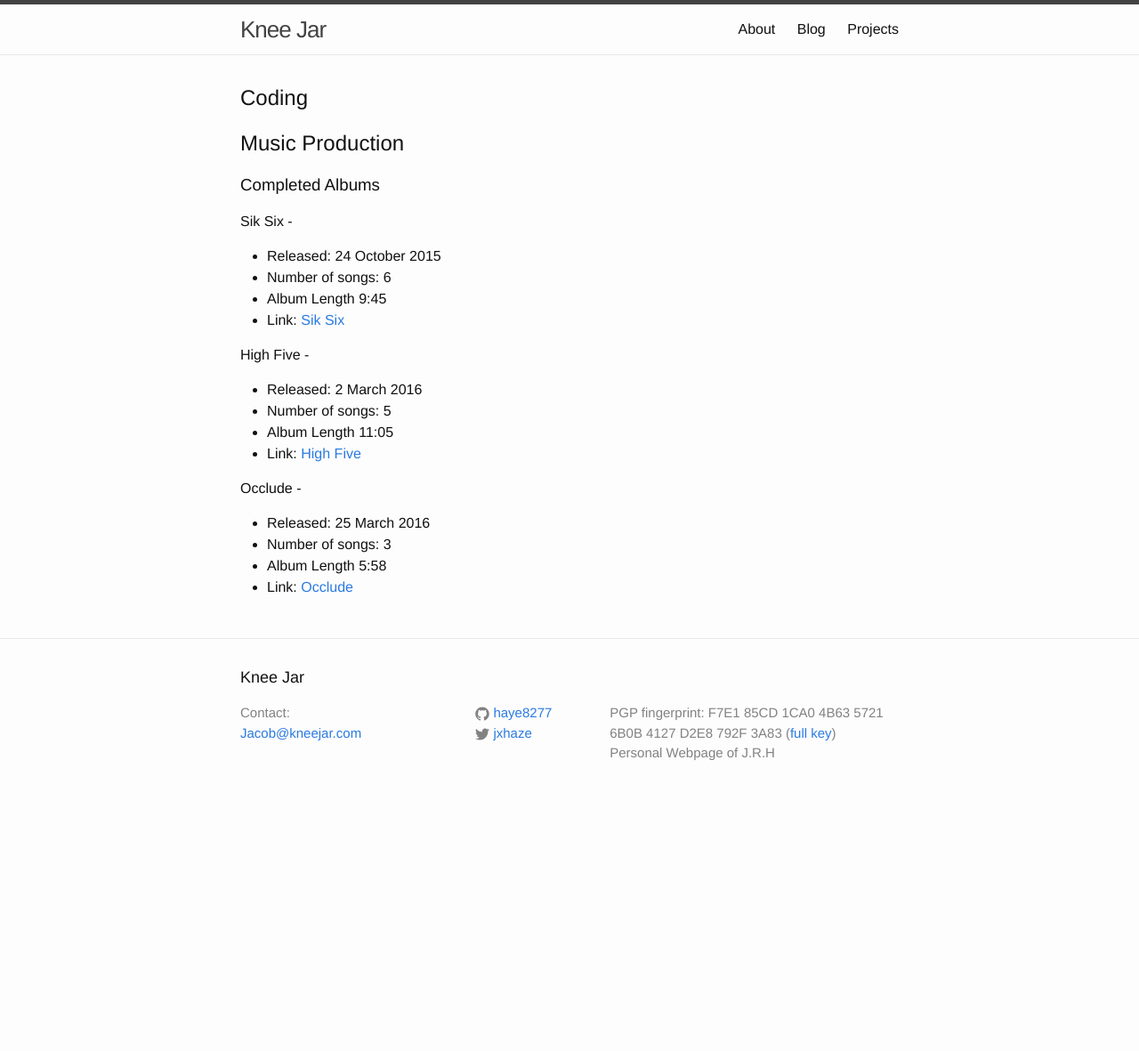
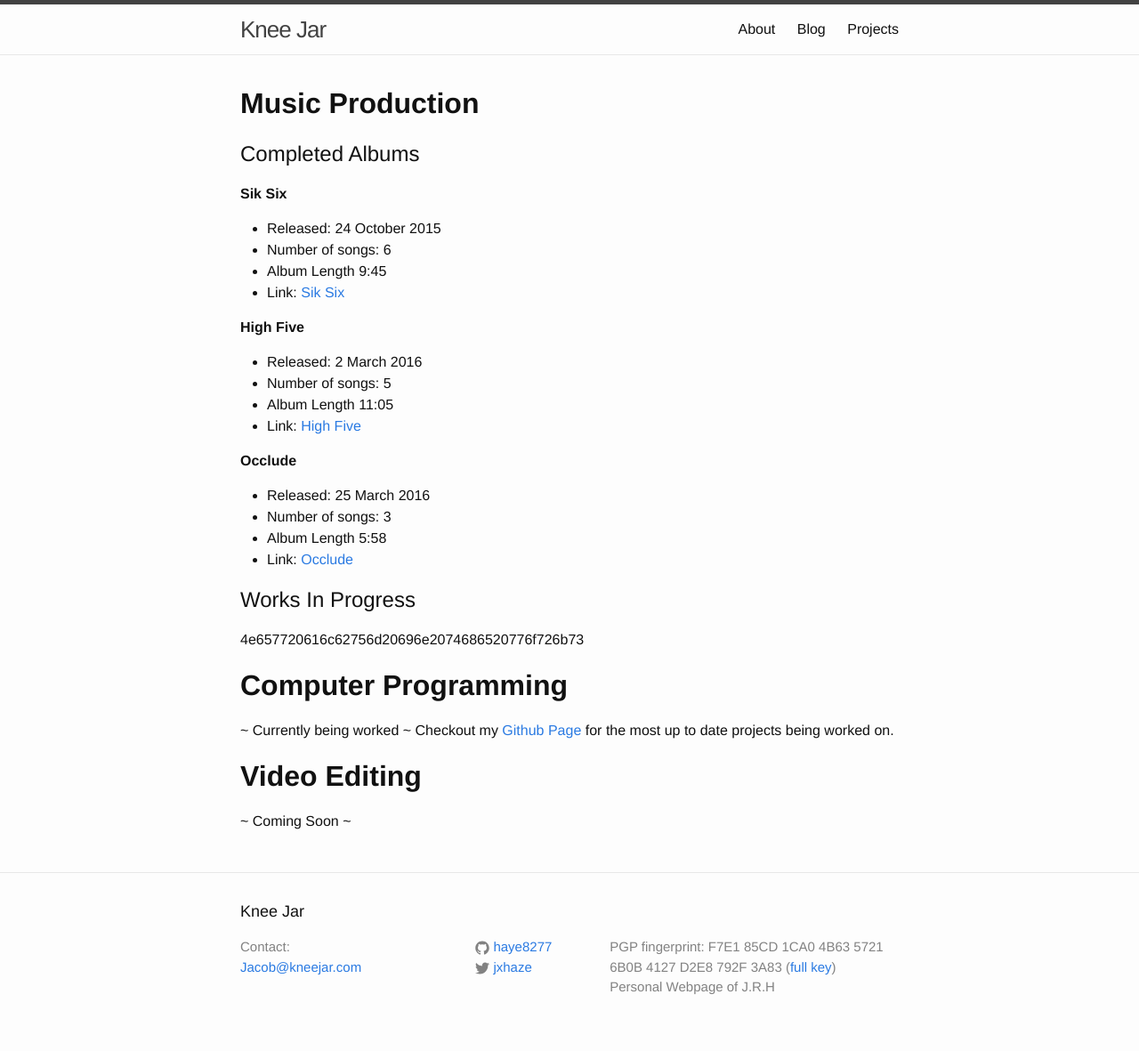
Before and after one commit to haye8277/haye8277.github.io, a Jekyll site: the page built from projects.md, in a window 1280 px wide. Shown: the whole page at 89% size. Built offline with Jekyll 4.4.1, drawn with Linux system fonts in a browser that asks for light colours; before the commit the page ends 918 px from its top, so only the background shows below that.

Commit message:
Update site info

```diff
--- a/projects.md
+++ b/projects.md
@@ -4,34 +4,42 @@ title: Projects
 permalink: /projects/
 ---
 
-## Coding
+# **Music Production**
 
 
+## Completed Albums
 
 
-## Music Production
-
-
-### Completed Albums
-
-
-Sik Six -
+**Sik Six**
 
 - Released: 24 October 2015
 - Number of songs: 6
 - Album Length 9:45
 - Link: [Sik Six](http://www.soundcloud.com/knee-jar/sets/sik-six)
 
-High Five -
+**High Five**
 
 - Released: 2 March 2016
 - Number of songs: 5
 - Album Length 11:05
 - Link: [High Five](http://www.soundcloud.com/knee-jar/sets/high-five)
 
-Occlude -
+**Occlude**
 
 - Released: 25 March 2016
 - Number of songs: 3
 - Album Length 5:58
 - Link: [Occlude](http://www.soundcloud.com/knee-jar/sets/occlude)
+
+## Works In Progress
+
+4e657720616c62756d20696e2074686520776f726b73
+
+
+# **Computer Programming**
+
+~ Currently being worked ~
+Checkout my [Github Page](https://www.github.com/haye8277) for the most up to date projects being worked on.
+
+# **Video Editing**
+~ Coming Soon ~
```
Also changed, not shown: about.md (+1 -1 lines), index.html (+9 -3 lines), readme.md.
